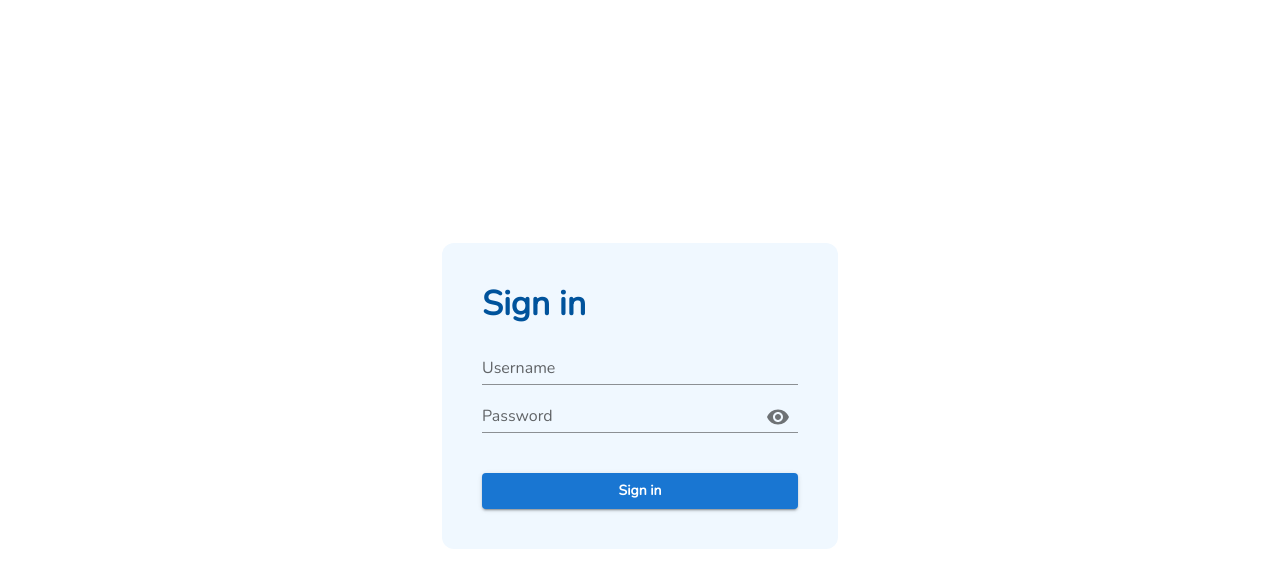
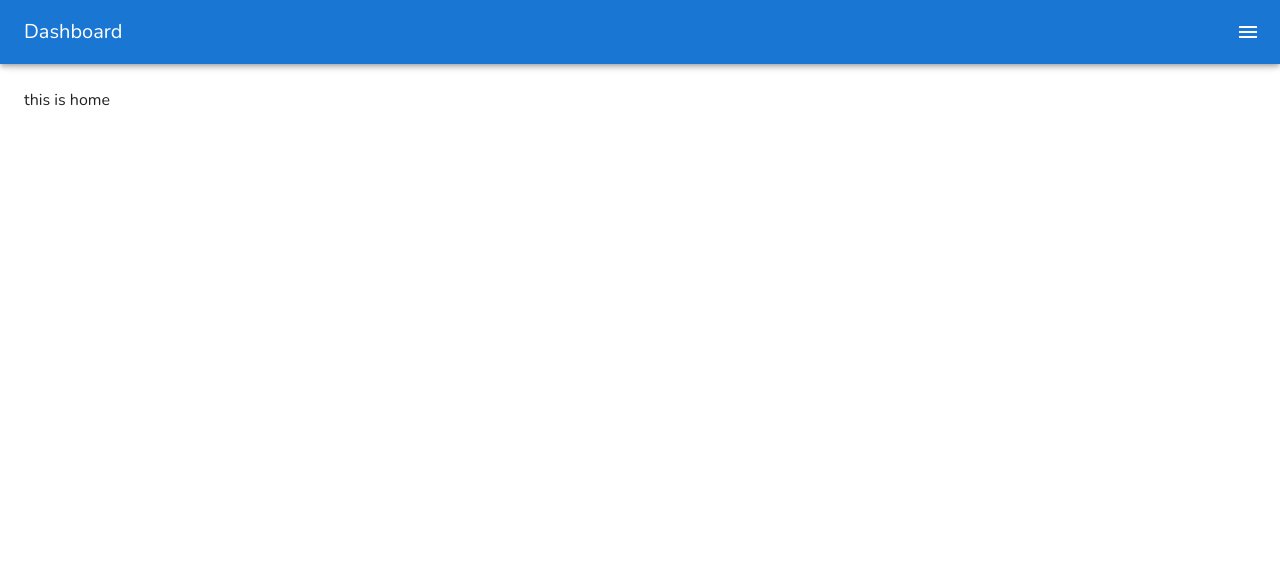
Before and after one commit to LailaSumiyaKhan/dashboard, a React (Create React App) app: page / in a window 1280 px wide. Before the commit this address led to /login. Shown: the top 588 px of the page. Built offline with nearby package versions, Linux system fonts and the light colour scheme.

Commit message:
Add isAuth flag

```diff
--- a/src/appSlice.js
+++ b/src/appSlice.js
@@ -3,6 +3,7 @@ import { createSlice } from "@reduxjs/toolkit"
 const initialState = {
    username: "",
    password: "",
+   isAuth: true,
 }
 
 export const appSlice = createSlice({
--- a/src/components/ProtectedRoute.jsx
+++ b/src/components/ProtectedRoute.jsx
@@ -3,10 +3,6 @@ import { useSelector } from "react-redux";
 import { Navigate } from "react-router";
 
 export default function ProtectedRoute({ children }) {
-   const { username, password } = useSelector((store) => store.app);
-   return username === "admin" && password === "admin" ? (
-      children
-   ) : (
-      <Navigate to={"/login"} />
-   );
+   const { isAuth } = useSelector((store) => store.app);
+   return isAuth ? children : <Navigate to={"/login"} />;
 }
--- a/src/pages/Login.jsx
+++ b/src/pages/Login.jsx
@@ -11,7 +11,7 @@ import {
    Input,
 } from "@mui/material";
 import React, { useState } from "react";
-import { colors } from "../colors";
+import { colors } from "../utils";
 import { Visibility, VisibilityOff } from "@mui/icons-material";
 import { useNavigate } from "react-router";
 import { setState } from "../appSlice";
@@ -46,8 +46,9 @@ export default function Login() {
 
    const handleSignIn = () => {
       if (username === testUsername && password === testPass) {
-         setState("username", username);
-         setState("password", password);
+         dispatch(setState("username", username));
+         dispatch(setState("password", password));
+         dispatch(setState("isAuth", true));
          navigate("/");
       } else {
          alert("Wrong username or password");
```
